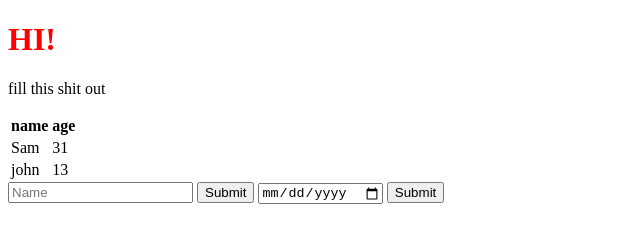
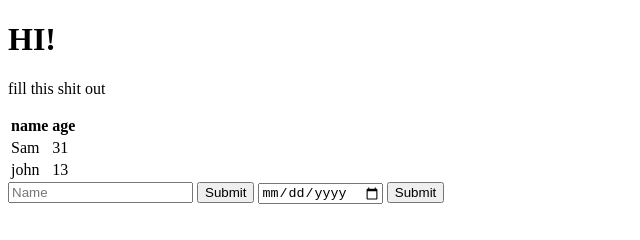
Before and after one commit to SamuelList/test_r, a plain HTML site: page index.html in a window 1280 px wide. Shown: the full height of the page, 0-640 px from the left. Drawn offline with Linux system fonts and the light colour scheme.

Commit message:
Update index.html

```diff
--- a/index.html
+++ b/index.html
@@ -6,7 +6,7 @@
 	<title>test</title>
 </head>
 <body>
-	<h1 style="color: red;">HI!</h1>
+	<h1>HI!</h1>
 	<p>fill this shit out</p>
 	<table>
 		<tr>
```
